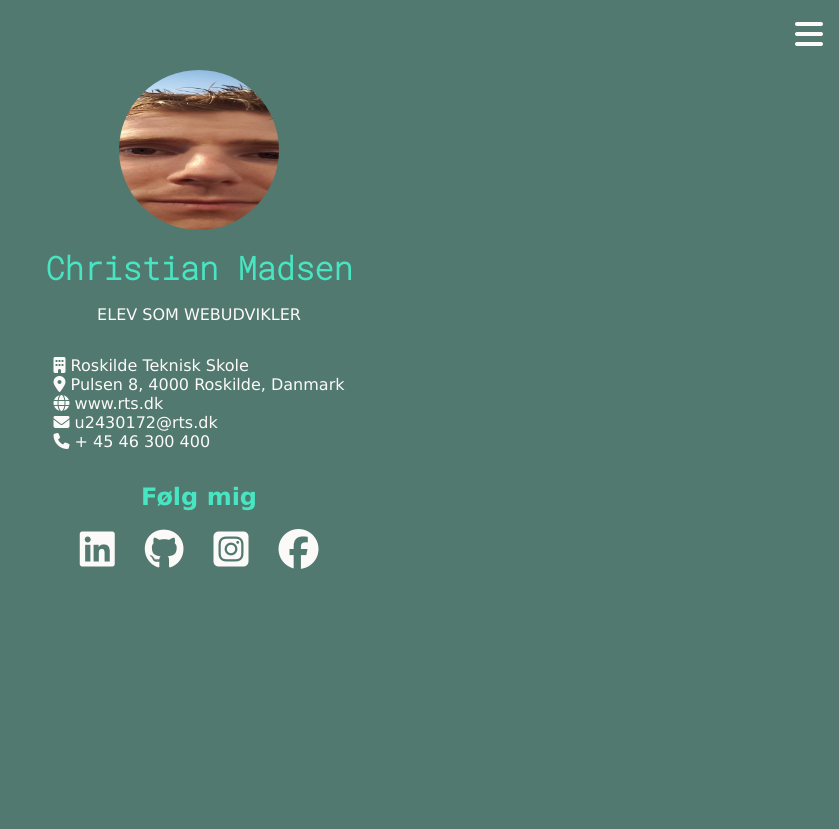
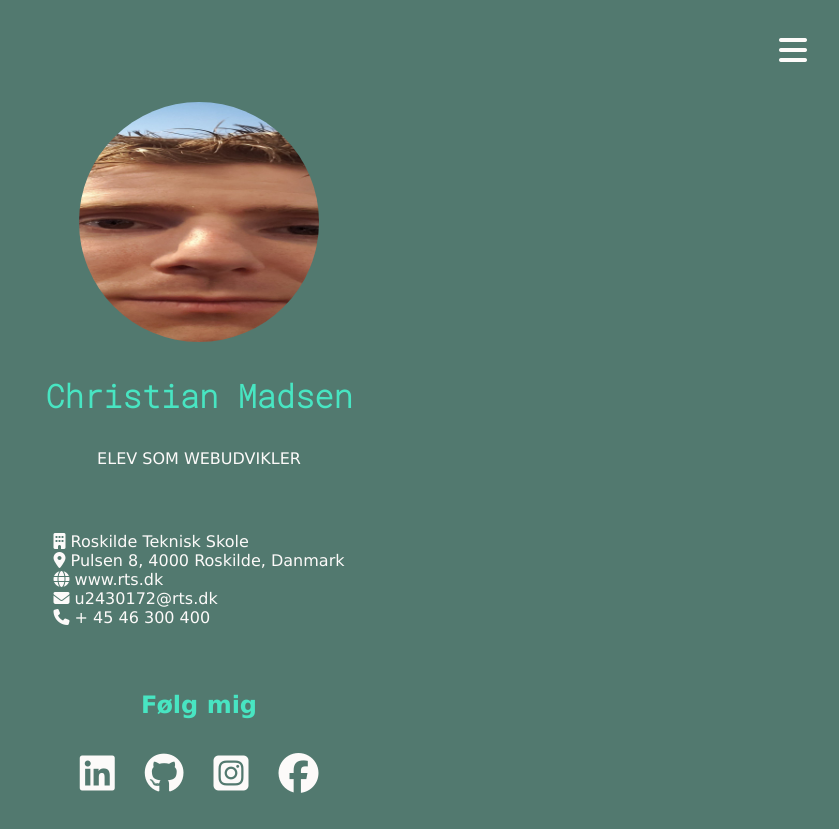
Before and after one commit to Chrille0234/CV-visitkort-og-portfolie, a plain HTML site: page index.html in a window 1280 px wide. Shown: the whole page, without its empty margins (441-1280 px from the left). Before the commit the page ends 800 px from the top, so only its background shows below. Drawn offline with Linux system fonts and the light colour scheme.

Commit message:
poiuyghnmjhgbfdcf

```diff
--- a/CSS/layout.css
+++ b/CSS/layout.css
@@ -2,6 +2,6 @@ main, header, footer{
     display: flex;
     flex-direction: column;
     align-items: center;
-    gap: 1em;
-    padding: 1em;
+    gap: 2em;
+    padding: 2em;
 }
--- a/CSS/menu.css
+++ b/CSS/menu.css
@@ -3,7 +3,7 @@ nav{
     width: 100%;
     flex-direction: row-reverse;
     align-items: center;
-    gap: 1em;
+    gap: 2em;
 }
 nav label{
     font-size: 2em;
@@ -15,7 +15,7 @@ nav input[type="checkbox"]{
 nav ul{
     display: none;
     font-size: 1.2em;
-    gap: 1em;
+    gap: 2em;
 }
 nav input[type="checkbox"]:checked ~ ul {
     display: flex;
--- a/CSS/profile.css
+++ b/CSS/profile.css
@@ -1,6 +1,6 @@
 .round-img{
-    width: 20vh;
-    height: 20vh;
+    width: 30vh;
+    height: 30vh;
 
     border-radius: 100%;
     object-fit: cover;
```
Also changed, not shown: index.html (+2 -1 lines).
